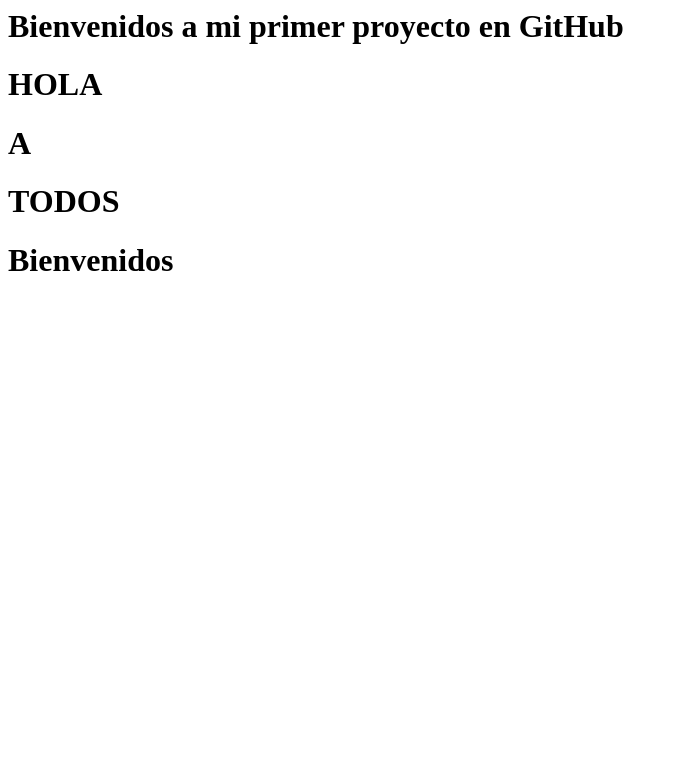
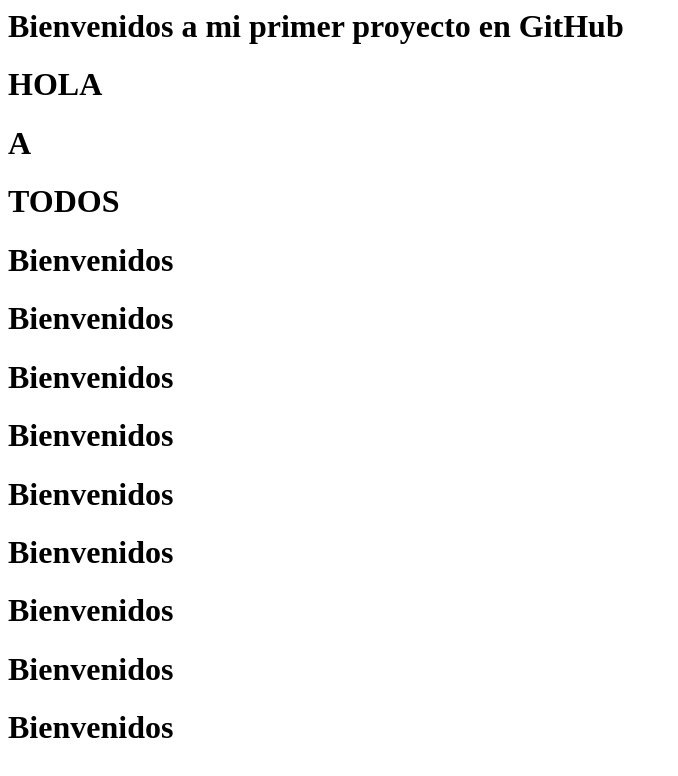
Before and after one commit to dfaparicio/mi-primer-repositorio, a plain HTML site: page mi-primer-repositorio.html in a window 1280 px wide. Shown: the whole page, without its empty margins (0-678 px from the left). Drawn offline with Linux system fonts and the light colour scheme.

Commit message:
Gaurdar cambios

```diff
--- a/mi-primer-repositorio.html
+++ b/mi-primer-repositorio.html
@@ -6,6 +6,14 @@
     <h1>A</h1>
     <h1>TODOS</h1>
     <h1>Bienvenidos</h1>
+    <h1>Bienvenidos</h1>
+    <h1>Bienvenidos</h1>
+    <h1>Bienvenidos</h1>
+    <h1>Bienvenidos</h1>
+    <h1>Bienvenidos</h1>
+    <h1>Bienvenidos</h1>
+    <h1>Bienvenidos</h1>
+    <h1>Bienvenidos</h1>
 
 </body>
 
```
